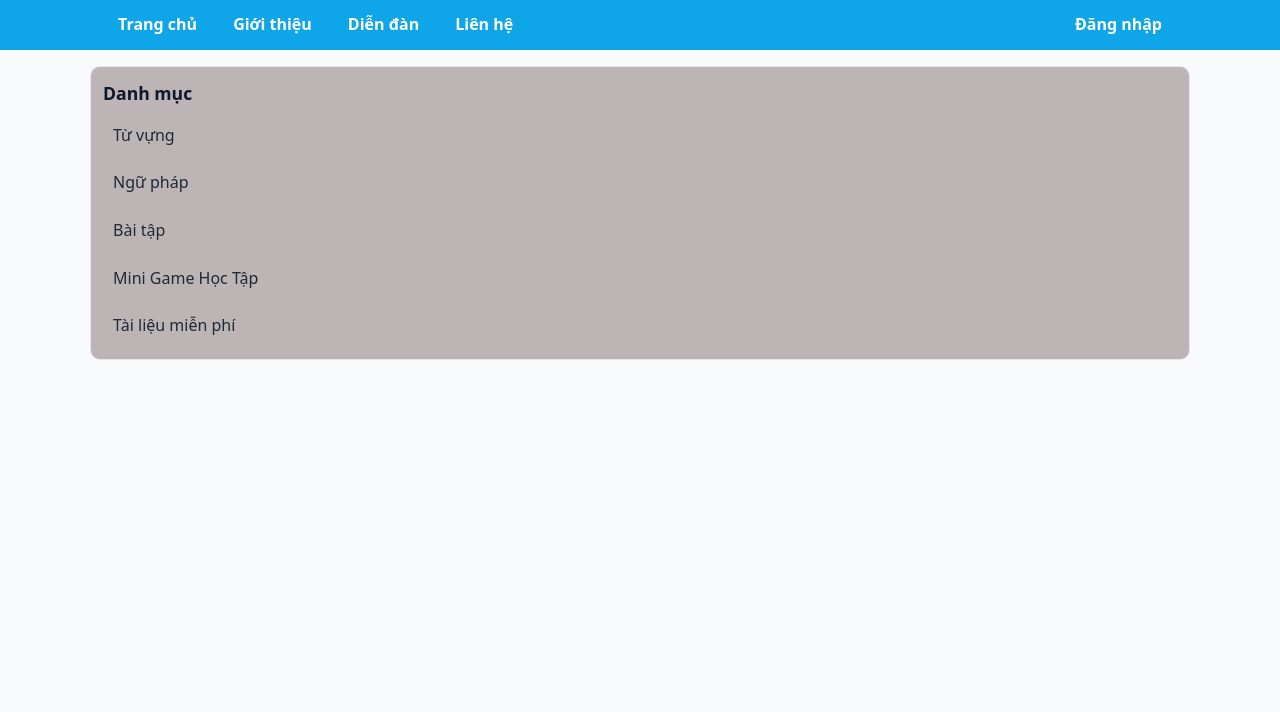
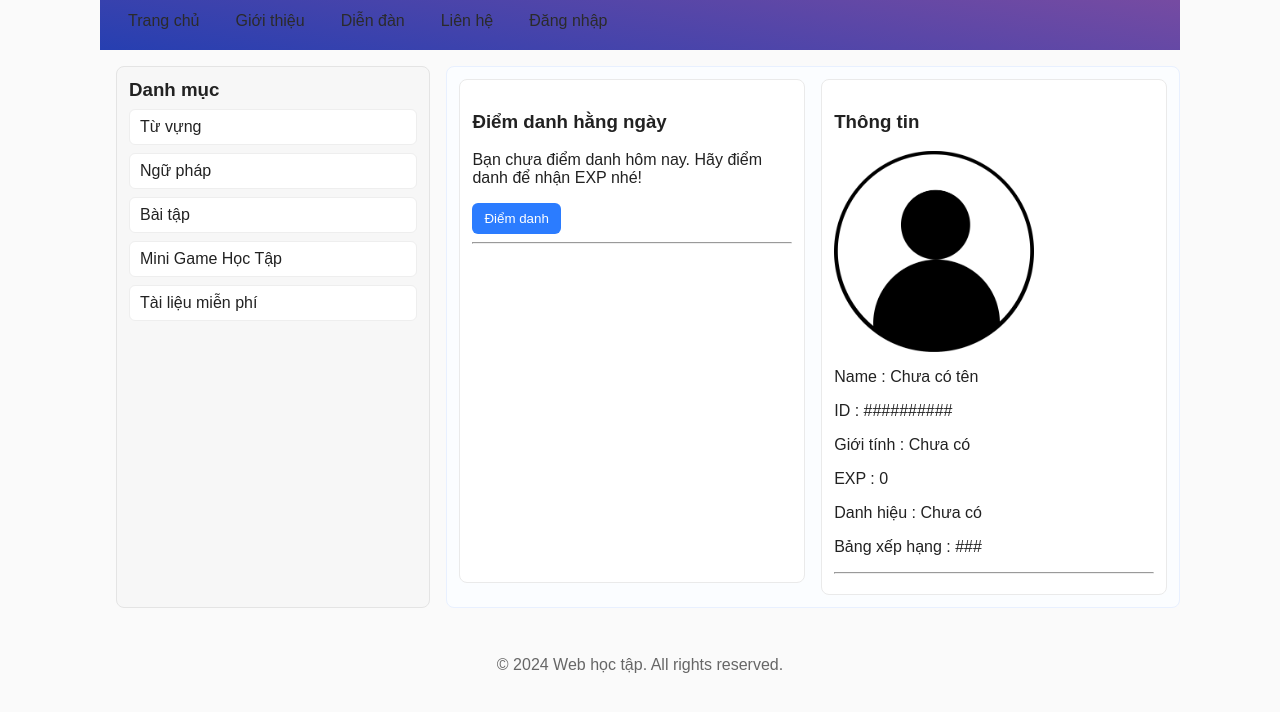
Before and after one commit to Hodongocphu/ck1, a plain HTML site: page index.html in a window 1280 px wide. Drawn offline with Linux system fonts and the light colour scheme.

Commit message:
update suon trang chu

```diff
--- a/index.html
+++ b/index.html
@@ -1,3 +1,4 @@
+
 <!DOCTYPE html>
 <html lang="vi">
 <head>
@@ -12,26 +13,57 @@
     <div class="container">
         <nav>
         <ul>
-            <li><a href="index.html">Trang chủ</a></li>
-            <li><a href="gioithieu.html">Giới thiệu</a></li>
-            <li><a href="dien-dan.html">Diễn đàn</a></li>
-            <li><a href="lienhe.html">Liên hệ</a></li>
-            <li class="login"><a href="login.html">Đăng nhập</a></li>
+          <li><a href="">Trang chủ</a></li>
+          <li><a href="">Giới thiệu</a></li>
+          <li><a href="">Diễn đàn</a></li>
+          <li><a href="">Liên hệ</a></li>
+          <li class="login"><a>Đăng nhập</a></li>
         </ul>
         </nav>
     </div>
   </header>
 
   <!-- MAIN LAYOUT -->
-     <div class = "left-colum">
+  <div class="layout">
+    <!-- Danh mục học tập -->
+    <aside class="left-column">
       <h3>Danh mục</h3>
-            <ul>
-                <li><a href="#">Từ vựng</a></li>
-                <li><a href="#">Ngữ pháp</a></li>
-                <li><a href="#">Bài tập</a></li>
-                <li><a href="#">Mini Game Học Tập</a></li>
-                <li><a href="#">Tài liệu miễn phí</a></li>
+      <ul class="menu">
+        <li><a href="">Từ vựng</a></li>
+        <li><a href="">Ngữ pháp</a></li>
+        <li><a href="">Bài tập</a></li>
+        <li><a href="">Mini Game Học Tập</a></li>
+        <li><a href="">Tài liệu miễn phí</a></li>
       </ul>
+    </aside>
+
+    <!-- Nội dung -->
+    <main class="right-column">
+      <!-- điểm danh hằng ngày -->
+      <section class="diem-danh">
+        <h3>Điểm danh hằng ngày</h3>
+        <p>Bạn chưa điểm danh hôm nay. Hãy điểm danh để nhận EXP nhé!</p>
+        <button>Điểm danh</button>
+        <hr>
+      </section>
+
+      <!-- Thông tin người dùng -->
+      <section class="user-info">
+        <h3>Thông tin</h3>
+        <img class="avatar" src="images/Avatar-base.png" alt="Avatar">
+        <p>Name : <span class="name">Chưa có tên</span></p>
+        <p>ID : <span class="id">##########</span></p>
+        <p>Giới tính : <span>Chưa có</span></p>
+        <p>EXP : <span class="exp">0</span></p>
+        <p>Danh hiệu : <span class="danhhieu">Chưa có</span></p>
+        <p>Bảng xếp hạng : <span class="top">###</span></p>
+        <hr>
+      </section>
+    </main>
   </div>
+
+  <footer>
+    <p>&copy; 2024 Web học tập. All rights reserved.</p>
+  </footer>
 </body>
 </html>
--- a/style.css
+++ b/style.css
@@ -1,95 +1,147 @@
 * {
   box-sizing: border-box;
 }
+body {
+  margin: 0;
+  font-family: Arial, sans-serif;
+  color: #222;
+  background: #fafafa;
+}
+.avatar {
+  display: block;
+  max-width: 200px;
+  height: auto;
+  border-radius: 10px;
+}
 
-html, body {
+/* Navbar */
+.container {
+  max-width: 1080px;
+  height: 50px;
+  margin: 0 auto;
+  padding: 0 16px;
+  background: linear-gradient(10deg, #263fb1, #764ba2)
+}
+/* Định dạng nav */
+nav ul {
+  list-style: none;
+  margin: 0;
+  padding: 12px 0;
+  display: flex;
+  gap: 12px;
+  flex-wrap: wrap;
+}
+nav a {
+  text-decoration: none;
+  color: #2b2b2b;
+  padding: 8px 12px;
+  border-radius: 6px;
+}
+nav a:hover {
+  background: #eef6ff;
+}
+
+/*Layout Grid Chinhs 30 70*/
+.layout {
+  display: grid;
+  grid-template-columns: 30% 70%;
+  gap: 16px;
+  max-width: 1080px;
+  margin: 16px auto;
+  padding: 0 16px;
+}
+
+/*Cột trái Danh mujc*/
+.left-column {
+  background: #f7f7f7;
+  border: 1px solid #e4e4e4;
+  border-radius: 8px;
+  padding: 12px;
+}
+.left-column h3 {
+  margin: 0 0 8px;
+}
+
+.menu { list-style: none;
   margin: 0;
   padding: 0;
 }
 
-body {
-  font-family: system-ui, -apple-system, "Segoe UI", Roboto, Arial, sans-serif;
-  line-height: 1.6;
-  color: #1f2937;
-  background-color: #f8fafc;
+.menu li + li {
+  margin-top: 8px;
 }
 
- /* Khung chứa chung  */
-.container {
-  max-width: 1100px;
-  margin: 0 auto;
-  padding: 0 16px;
+.menu a {
+  display: block;
+  padding: 8px 10px;
+  border-radius: 6px;
+  color: #222;
+  text-decoration: none;
+  background: #fff;
+  border: 1px solid #eee;
+}
+.menu a:hover {
+  background: #eef6ff;
+  border-color: #d6e8ff;
 }
 
- /* Thanh điều hướg Header  */
-header {
-  background-color: #0ea5e9;
-  position: sticky;
-  top: 0;
-  z-index: 100;
+/*Cột phải (nội dung)*/
+.right-column {
+  background: #fbfdff;
+  border: 1px solid #e8f0ff;
+  border-radius: 8px;
+  padding: 12px;
 }
 
-header nav ul {
-  list-style: none;
-  display: flex;
-  align-items: center;
-  gap: 12px;
-  margin: 0;
-  padding: 12px 0;
+.diem-danh, .user-info {
+  background: #fff;
+  border: 1px solid #eaeaea;
+  border-radius: 8px;
+  padding: 12px;
+}
+.diem-danh { margin-bottom: 12px; }
+.diem-danh button {
+  padding: 8px 12px;
+  border: none;
+  border-radius: 6px;
+  background: #2b7cff;
+  color: #fff;
+  cursor: pointer;
+}
+.diem-danh button:hover {
+  background: #1f69df;
 }
 
-header nav a {
-  color: #ffffff;
-  text-decoration: none;
-  padding: 8px 12px;
-  border-radius: 6px;
-  font-weight: 600;
+
+/*Footer */
+footer {
+  text-align: center;
+  padding: 16px;
+  color: #666;
 }
 
-header nav a:hover,
-header nav a:focus {
-  background-color: #0284c7;
+/*Responsive: màn nhỏ về 1 cột*/
+@media (max-width: 768px) {
+  .layout { grid-template-columns: 1fr; }
 }
 
-header nav .login {
-  margin-left: auto;
+
+
+.right-column,
+.right-colum {
+  display: flex;
+  gap: 16px;
 }
 
-/* Danh muc */
-.left-colum {
-  background: #bdb5b5;
-  border: 1px solid #e5e7eb;
-  border-radius: 10px;
-  padding: 12px;
-  margin: 16px auto;
-  max-width: 1100px;
+.right-column .diem-danh,
+.right-colum .diem-danh { flex: 1; }   /* cột trái */
+.right-column .user-info,
+.right-colum .user-info { flex: 1; }   /* cột phải */
+
+/* Responsive: xuống 1 cột */
+@media (max-width: 768px) {
+  .right-column,
+  .right-colum {
+    flex-direction: column;
 }
-
-.left-colum h3 {
-  margin: 0 0 8px;
-  font-size: 1.1rem;
-  color: #0f172a;
 }
-
-.left-colum ul {
-  list-style: none;
-  margin: 0;
-  padding: 0;
-}
-
-.left-colum li + li {
-  margin-top: 6px;
-}
-
-.left-colum a {
-  display: block;
-  padding: 8px 10px;
-  color: #1f2937;
-  text-decoration: none;
-  border-radius: 6px;
-}
-
-.left-colum a:hover {
-  background-color: #f1f5f9;
-  color: #0f172a;
-}
```
Also changed, not shown: images/Avatar-base.png (added), images/Geto-Ken.jpg (added). Lines whose indentation alone changed are shown as unchanged.
